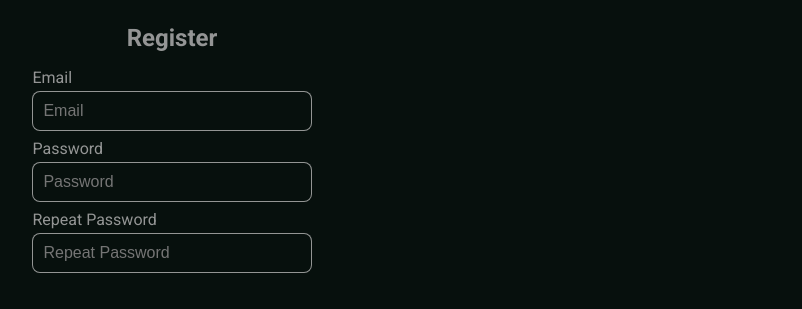
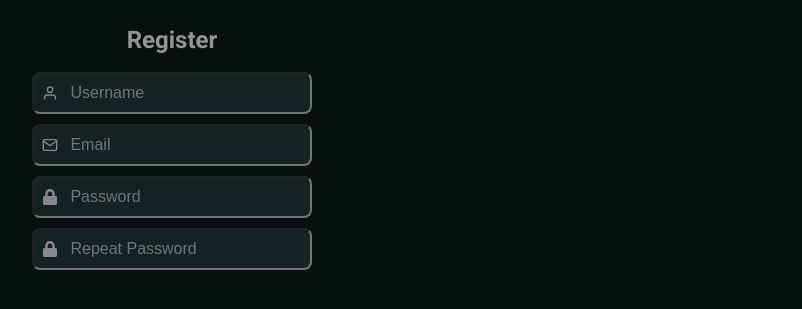
Before and after one commit to MrSpacks/ChamLing_app_FE, a React (Create React App) app in the folder cham_ling/: page /register in a window 1280 px wide. Shown: the part 200-509 px from the top of the page, without its empty margins (468-1270 px from the left). Built offline with nearby package versions, Linux system fonts and the light colour scheme.

Commit message:
fixed typo in registration API call to include username

```diff
--- a/cham_ling/src/App.css
+++ b/cham_ling/src/App.css
@@ -22,9 +22,12 @@
 
   --bg-navbar-light: rgb(104, 104, 255);
   --bg-navbar-dark: rgb(29, 29, 58);
+  --bg-input-light: rgb(255, 255, 255);
+  --bg-input-dark: rgb(20, 34, 35);
 }
 
 .light-theme {
+  --bg-input: var(--bg-input-light);
   --text-primary: var(--text-primary-light);
   --text-secondary: var(--text-secondary-light);
   --bg-primary: var(--bg-primary-light);
@@ -35,6 +38,7 @@
 }
 
 .dark-theme {
+  --bg-input: var(--bg-input-dark);
   --text-primary: var(--text-primary-dark);
   --text-secondary: var(--text-secondary-dark);
   --bg-primary: var(--bg-primary-dark);
--- a/cham_ling/src/api/auth.js
+++ b/cham_ling/src/api/auth.js
@@ -1,11 +1,11 @@
 const API_URL = process.env.REACT_APP_API_URL;
 
 // Регистрация пользователя
-export async function registerUser(email, password) {
+export async function registerUser(username, email, password) {
   const res = await fetch(`${API_URL}/api/auth/register/`, {
     method: "POST",
     headers: { "Content-Type": "application/json" },
-    body: JSON.stringify({ email, password }),
+    body: JSON.stringify({ username, email, password }),
   });
 
   const data = await res.json();
@@ -19,6 +19,7 @@ export async function registerUser(email, password) {
 
 // Логин пользователя
 export async function loginUser(email, password) {
+  console.log("Sending login request with:", { email, password }); // Отладка
   const response = await fetch(`${API_URL}/api/auth/login/`, {
     method: "POST",
     headers: { "Content-Type": "application/json" },
@@ -27,11 +28,12 @@ export async function loginUser(email, password) {
 
   if (!response.ok) {
     const err = await response.json();
+    console.error("Login error:", err); // Полная ошибка
     throw new Error(err.detail || "Login failed");
   }
 
-  const data = await response.json(); // { access, refresh }
+  const data = await response.json();
   localStorage.setItem("accessToken", data.access);
-  localStorage.setItem("refreshToken", data.refresh); // Если используется
+  localStorage.setItem("refreshToken", data.refresh);
   return data;
 }
--- a/cham_ling/src/components/LoginModal/LoginModal.css
+++ b/cham_ling/src/components/LoginModal/LoginModal.css
@@ -37,14 +37,25 @@
   gap: 10px;
   margin-bottom: 10px;
 }
-.input_container input {
+/* .input_container */
+input {
   padding: 10px;
-  border: 1px solid var(--text-primary);
+  /* border: 1px solid var(--text-primary); */
   border-radius: 8px;
   font-size: 1rem;
   width: 100%;
   box-sizing: border-box;
-  background-color: var(--bg-primary);
+  background-color: var(--bg-input);
+  color: var(--text-primary);
+}
+input:active {
+  outline: none;
+  border: 2px solid var(--text-primary);
+}
+input:focus {
+  outline: none;
+  border: 2px solid var(--text-primary);
+  box-shadow: 0 0 5px var(--text-primary);
 }
 
 .button_group_modal {
--- a/cham_ling/src/components/LoginModal/LoginModal.jsx
+++ b/cham_ling/src/components/LoginModal/LoginModal.jsx
@@ -4,6 +4,8 @@ import { useNavigate } from "react-router-dom";
 import "./LoginModal.css";
 import { useTranslation } from "react-i18next";
 import Button from "../Buttons/Button";
+import { FiMail } from "react-icons/fi";
+import { FaLock } from "react-icons/fa";
 
 export default function LoginModal({ onClose }) {
   const [email, setEmail] = useState("");
@@ -42,6 +44,8 @@ export default function LoginModal({ onClose }) {
         <h2>{t("login")}</h2>
         <form onSubmit={handleSubmit}>
           <div className="input_container">
+            <div className="register_input input_with_icon">
+              <FiMail className="input_icon" />
               <input
                 type="email"
                 placeholder={t("email")}
@@ -49,6 +53,9 @@ export default function LoginModal({ onClose }) {
                 onChange={(e) => setEmail(e.target.value)}
                 required
               />
+            </div>
+            <div className="register_input input_with_icon">
+              <FaLock className="input_icon" />
               <input
                 type="password"
                 placeholder={t("password")}
@@ -56,6 +63,7 @@ export default function LoginModal({ onClose }) {
                 onChange={(e) => setPassword(e.target.value)}
                 required
               />
+            </div>
           </div>
 
           {error && <p style={{ color: "red" }}>{error}</p>}
@@ -69,6 +77,13 @@ export default function LoginModal({ onClose }) {
             <Button type="button" onClick={onClose} text={t("cancel")} />
           </div>
         </form>
+        <p>
+          {t("no_account")}{" "}
+          <span className="navigate_btn" onClick={() => navigate("/register")}>
+            {" "}
+            {t("register")}
+          </span>
+        </p>
       </div>
     </div>
   );
--- a/cham_ling/src/i18n/locales/en/translation.json
+++ b/cham_ling/src/i18n/locales/en/translation.json
@@ -3,6 +3,8 @@
   "welcome.subtitle": "Your personal dictionary for learning Cham language.",
   "language": "Language",
   "login": "Login",
+  "username": "Username",
+  "no_account": "Don't have an account?",
   "email": "Email",
   "password": "Password",
   "duplicate password": "Duplicate Password",
--- a/cham_ling/src/i18n/locales/ru/translation.json
+++ b/cham_ling/src/i18n/locales/ru/translation.json
@@ -3,17 +3,20 @@
   "welcome.subtitle": "Ваш личный словарь для изучения языка ChamLing.",
   "language": "Язык",
   "login": "Войти",
+  "username": "Имя пользователя",
+  "no_account": "Нет аккаунта?",
   "email": "Электронная почта",
   "password": "Пароль",
   "duplicate password": "Подтверждение пароля",
   "loading": "Загрузка...",
   "cancel": "Отмена",
   "register": "Регистрация",
-  "back": "Назад.",
+  "back": "Назад",
   "add_word": "Добавить слово",
   "search": "Поиск...",
   "logout": "Выйти",
   "no_words": "Нет доступных слов. Пожалуйста, добавьте некоторые слова.",
+  "repeat_password": "Повторите пароль",
   "footer": {
     "rights": "Все права защищены.",
     "madeWith": "Сделано с ❤️"
--- a/cham_ling/src/pages/RegisterPage/RegisterPage.css
+++ b/cham_ling/src/pages/RegisterPage/RegisterPage.css
@@ -20,6 +20,26 @@
   font-weight: bold;
   margin-bottom: 20px;
 }
+.input_with_icon {
+  position: relative;
+}
+.input_icon {
+  position: absolute;
+  left: 10px;
+  top: 50%;
+  transform: translateY(-50%);
+  pointer-events: none;
+  color: #888;
+}
+.input_with_icon input {
+  padding-left: 36px;
+}
+.navigate_btn {
+  margin-left: 5px;
+  color: var(--primary-green);
+  cursor: pointer;
+  text-decoration: underline;
+}
 
 @media (min-width: 600px) {
   .back_button {
--- a/cham_ling/src/pages/RegisterPage/RegisterPage.jsx
+++ b/cham_ling/src/pages/RegisterPage/RegisterPage.jsx
@@ -6,8 +6,11 @@ import PageLayout from "../../components/PageLayout";
 import Button from "../../components/Buttons/Button";
 import { FaAngleLeft } from "react-icons/fa";
 import "./RegisterPage.css";
+import { FiMail, FiUser } from "react-icons/fi";
+import { FaLock } from "react-icons/fa";
 
 export default function RegisterPage() {
+  const [username, setUsername] = useState("");
   const [email, setEmail] = useState("");
   const [password, setPassword] = useState("");
   const [confirmPassword, setConfirmPassword] = useState("");
@@ -28,7 +31,7 @@ export default function RegisterPage() {
     }
 
     try {
-      const response = await registerUser(email, password);
+      const response = await registerUser(username, email, password);
       localStorage.setItem("accessToken", response.access);
       localStorage.setItem("refreshToken", response.refresh);
       alert(t("registration_successful"));
@@ -52,7 +55,25 @@ export default function RegisterPage() {
           <h1 className="register_title">{t("register")}</h1>
           <form onSubmit={handleSubmit} className="input_container">
             <div className="register_input">
-              <label htmlFor="email">{t("email")}</label>
+              {/* <label htmlFor="email">{t("email")}</label> */}
+              <div className="register_input input_with_icon">
+                <FiUser className="input_icon" />
+                <input
+                  type="username"
+                  id=" username"
+                  name="username"
+                  placeholder={t("username")}
+                  value={username}
+                  onChange={(e) => setUsername(e.target.value)}
+                  required
+                />
+              </div>
+            </div>
+
+            <div className="register_input">
+              {/* <label htmlFor="email">{t("email")}</label> */}
+              <div className="register_input input_with_icon">
+                <FiMail className="input_icon" />
                 <input
                   type="email"
                   id="email"
@@ -63,8 +84,11 @@ export default function RegisterPage() {
                   required
                 />
               </div>
+            </div>
             <div className="register_input">
-              <label htmlFor="password">{t("password")}</label>
+              {/* <label htmlFor="password">{t("password")}</label> */}
+              <div className="register_input input_with_icon">
+                <FaLock className="input_icon" />
                 <input
                   type="password"
                   id="password"
@@ -75,8 +99,11 @@ export default function RegisterPage() {
                   required
                 />
               </div>
+            </div>
             <div className="register_input">
-              <label htmlFor="confirmPassword">{t("repeat_password")}</label>
+              {/* <label htmlFor="confirmPassword">{t("repeat_password")}</label> */}
+              <div className="register_input input_with_icon">
+                <FaLock className="input_icon" />
                 <input
                   type="password"
                   id="confirmPassword"
@@ -86,6 +113,7 @@ export default function RegisterPage() {
                   onChange={(e) => setConfirmPassword(e.target.value)}
                   required
                 />
+              </div>
             </div>
             {error && (
               <p style={{ color: "red", textAlign: "center" }}>{error}</p>
```
Lines whose indentation alone changed are shown as unchanged.
